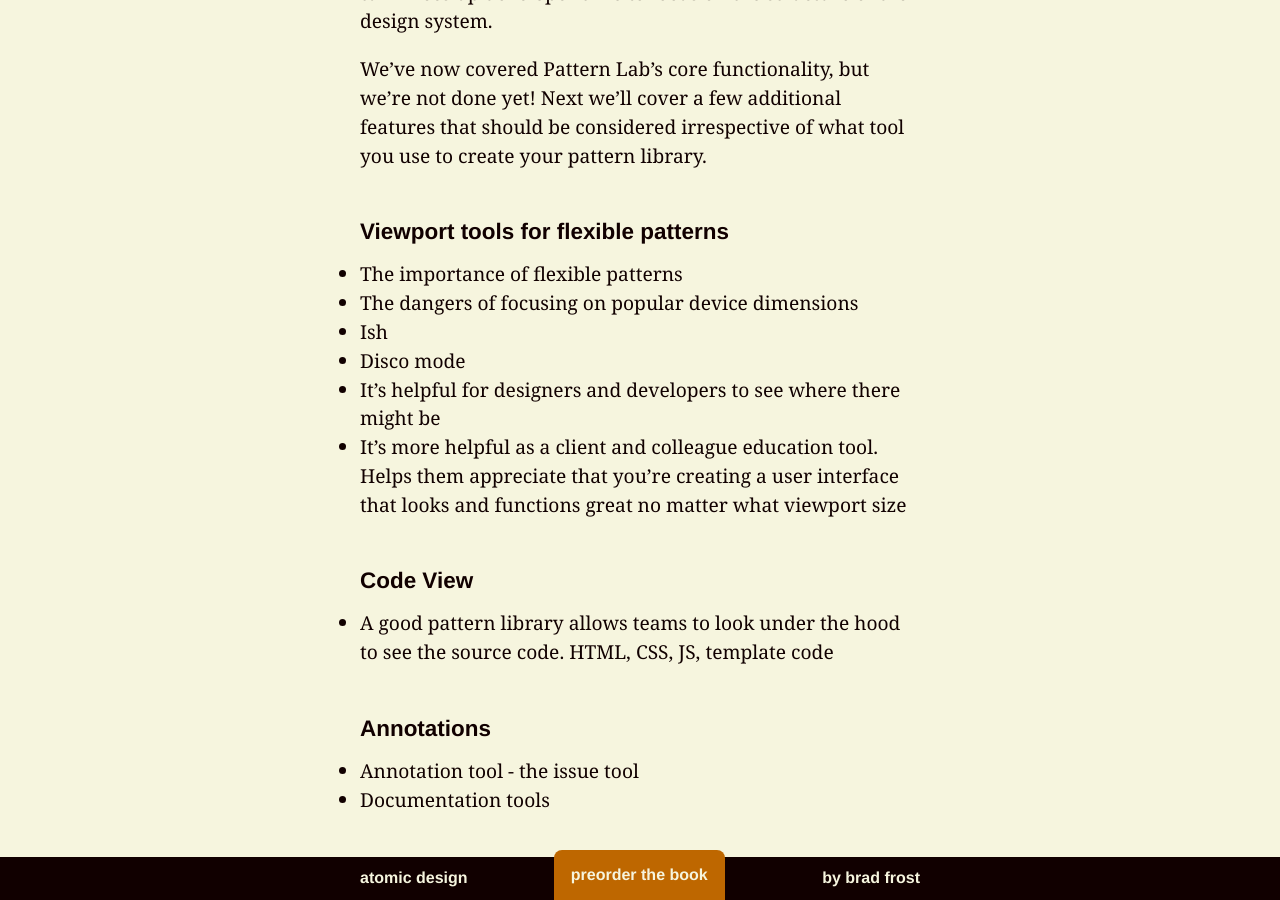
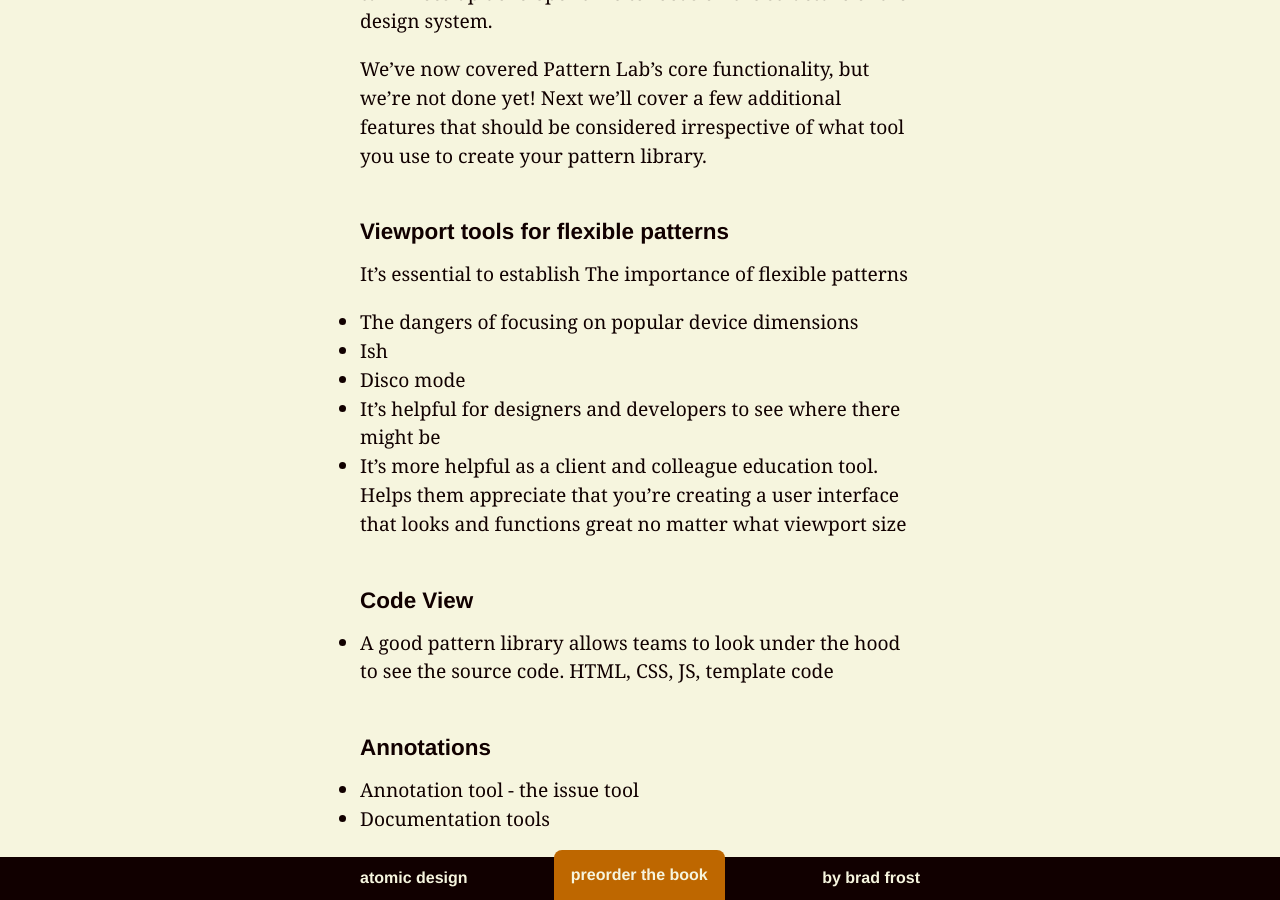
Before and after one commit to bradfrost/atomic-design, a Jekyll site: the page built from chapter-3.md, in a window 1280 px wide and 900 px high, scrolled down 26076 px. Built offline with Jekyll 4.4.1, drawn with Linux system fonts in a browser that asks for light colours.

Commit message:
Chapter 3 draft

```diff
--- a/chapter-3.md
+++ b/chapter-3.md
@@ -341,7 +341,7 @@ Whew. If you've made it this far, congratulations! You now know how to add and m
 We've now covered Pattern Lab's core functionality, but we're not done yet! Next we'll cover a few additional features that should be considered irrespective of what tool you use to create your pattern library.
 
 ### Viewport tools for flexible patterns
-- The importance of flexible patterns
+It's essential to establish The importance of flexible patterns
 - The dangers of focusing on popular device dimensions
 - Ish
 - Disco mode
```
Also changed, not shown: 2 other files.
